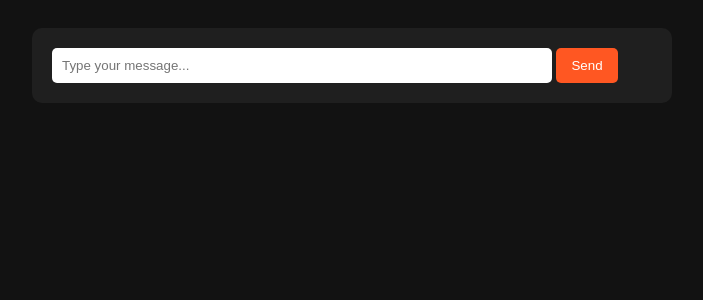
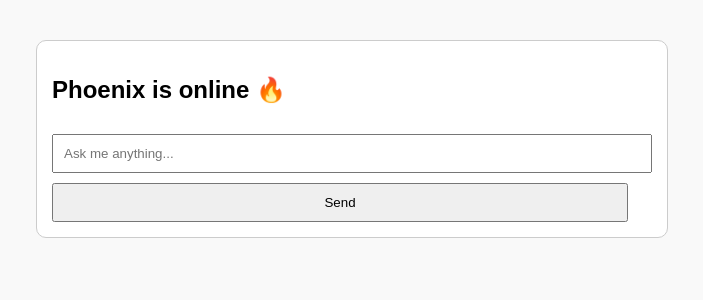
Before and after one commit to phoenix-chatbot/phoenix-chatbot, a Flask app: template templates/index.html in a window 1280 px wide. Shown: the top 300 px of the page, without its empty margins (288-991 px from the left). Run offline with Flask 3, Linux system fonts and the light colour scheme; the template is opened without the code that fills it, so the values that code supplies are empty.

Commit message:
Update: Flask chatbot with response logic

```diff
--- a/app.py
+++ b/app.py
@@ -1,30 +1,29 @@
-from flask import Flask, render_template_string
+from flask import Flask, render_template, request, jsonify
 
 app = Flask(__name__)
 
-@app.route("/", methods=["GET", "POST"])
+# Simple response logic (replace this with your real chatbot logic)
+def get_bot_response(message):
+    message = message.lower()
+    if "hello" in message:
+        return "Hi there! How can I help you today?"
+    elif "how are you" in message:
+        return "I'm just a bot, but I'm doing great! 😄"
+    elif "bye" in message:
+        return "Goodbye! Talk to you later."
+    else:
+        return "Phoenix is thinking... 🤔 Try asking something else!"
+
+@app.route("/")
 def home():
-    return render_template_string("""
-    <!DOCTYPE html>
-    <html>
-    <head>
-        <title>Phoenix Chatbot</title>
-        <meta name="google-adsense-account" content="ca-pub-5149547050862927">
-        <script async src="https://pagead2.googlesyndication.com/pagead/js/adsbygoogle.js?client=ca-pub-5149547050862927"
-            crossorigin="anonymous"></script>
-    </head>
-    <body>
-        <h1>Welcome to Phoenix Chatbot</h1>
-        <form method="POST">
-            <input name="user_input" placeholder="Type your message..." />
-            <button type="submit">Send</button>
-        </form>
-        {% if request.method == 'POST' %}
-            <p><strong>You said:</strong> {{ request.form.get('user_input') }}</p>
-        {% endif %}
-    </body>
-    </html>
-    """)
+    return render_template("index.html")
+
+@app.route("/chat", methods=["POST"])
+def chat():
+    data = request.get_json()
+    user_message = data.get("message", "")
+    response = get_bot_response(user_message)
+    return jsonify({"response": response})
 
 if __name__ == "__main__":
     app.run(host="0.0.0.0", port=10000)
--- a/templates/index.html
+++ b/templates/index.html
@@ -5,81 +5,68 @@
     <title>Phoenix Chatbot</title>
     <meta name="google-adsense-account" content="ca-pub-5149547050862927">
     <script async src="https://pagead2.googlesyndication.com/pagead/js/adsbygoogle.js?client=ca-pub-5149547050862927"
-     crossorigin="anonymous"></script>
+        crossorigin="anonymous"></script>
     <style>
         body {
             font-family: Arial, sans-serif;
-            background: #121212;
-            color: #fff;
-            padding: 20px;
+            margin: 40px;
+            background-color: #f9f9f9;
         }
-        #chatbox {
+        #chat-box {
             width: 100%;
             max-width: 600px;
             margin: auto;
-            background: #1f1f1f;
-            padding: 20px;
+            border: 1px solid #ccc;
+            padding: 15px;
+            background: #fff;
             border-radius: 10px;
         }
-        .msg {
+        .message {
             margin-bottom: 10px;
         }
-        .user { color: #00f; }
-        .bot { color: #0f0; }
-        input {
-            width: 80%;
+        .user {
+            color: blue;
+        }
+        .bot {
+            color: green;
+        }
+        input, button {
             padding: 10px;
-            border: none;
-            border-radius: 5px;
-        }
-        button {
-            padding: 10px 15px;
-            background: #ff5722;
-            color: white;
-            border: none;
-            border-radius: 5px;
+            margin-top: 10px;
+            width: calc(100% - 24px);
         }
     </style>
 </head>
 <body>
-    <div id="chatbox">
-        <div id="chatlog"></div>
-        <input type="text" id="userInput" placeholder="Type your message..." />
+    <div id="chat-box">
+        <h2>Phoenix is online 🔥</h2>
+        <div id="messages"></div>
+        <input type="text" id="user-input" placeholder="Ask me anything...">
         <button onclick="sendMessage()">Send</button>
     </div>
 
-    <!-- AdSense block (invisible but verified) -->
-    <ins class="adsbygoogle"
-         style="display:block"
-         data-ad-client="ca-pub-5149547050862927"
-         data-ad-slot="1234567890"
-         data-ad-format="auto"
-         data-full-width-responsive="true"></ins>
     <script>
-        (adsbygoogle = window.adsbygoogle || []).push({});
-    </script>
+        function sendMessage() {
+            const input = document.getElementById("user-input");
+            const message = input.value;
+            if (!message) return;
 
-    <script>
-        async function sendMessage() {
-            const input = document.getElementById("userInput");
-            const msg = input.value;
-            if (!msg) return;
+            const messagesDiv = document.getElementById("messages");
+            messagesDiv.innerHTML += `<div class="message user"><strong>You:</strong> ${message}</div>`;
+            input.value = "";
 
-            // Show user message
-            const chatlog = document.getElementById("chatlog");
-            chatlog.innerHTML += `<div class="msg user"><b>You:</b> ${msg}</div>`;
-
-            // Send to Flask
-            const res = await fetch("/chat", {
+            fetch("/chat", {
                 method: "POST",
-                headers: { "Content-Type": "application/json" },
-                body: JSON.stringify({ message: msg })
+                headers: {
+                    "Content-Type": "application/json"
+                },
+                body: JSON.stringify({ message })
+            })
+            .then(response => response.json())
+            .then(data => {
+                messagesDiv.innerHTML += `<div class="message bot"><strong>Phoenix:</strong> ${data.response}</div>`;
+                messagesDiv.scrollTop = messagesDiv.scrollHeight;
             });
-            const data = await res.json();
-
-            // Show bot reply
-            chatlog.innerHTML += `<div class="msg bot"><b>Phoenix:</b> ${data.reply}</div>`;
-            input.value = "";
         }
     </script>
 </body>
```
